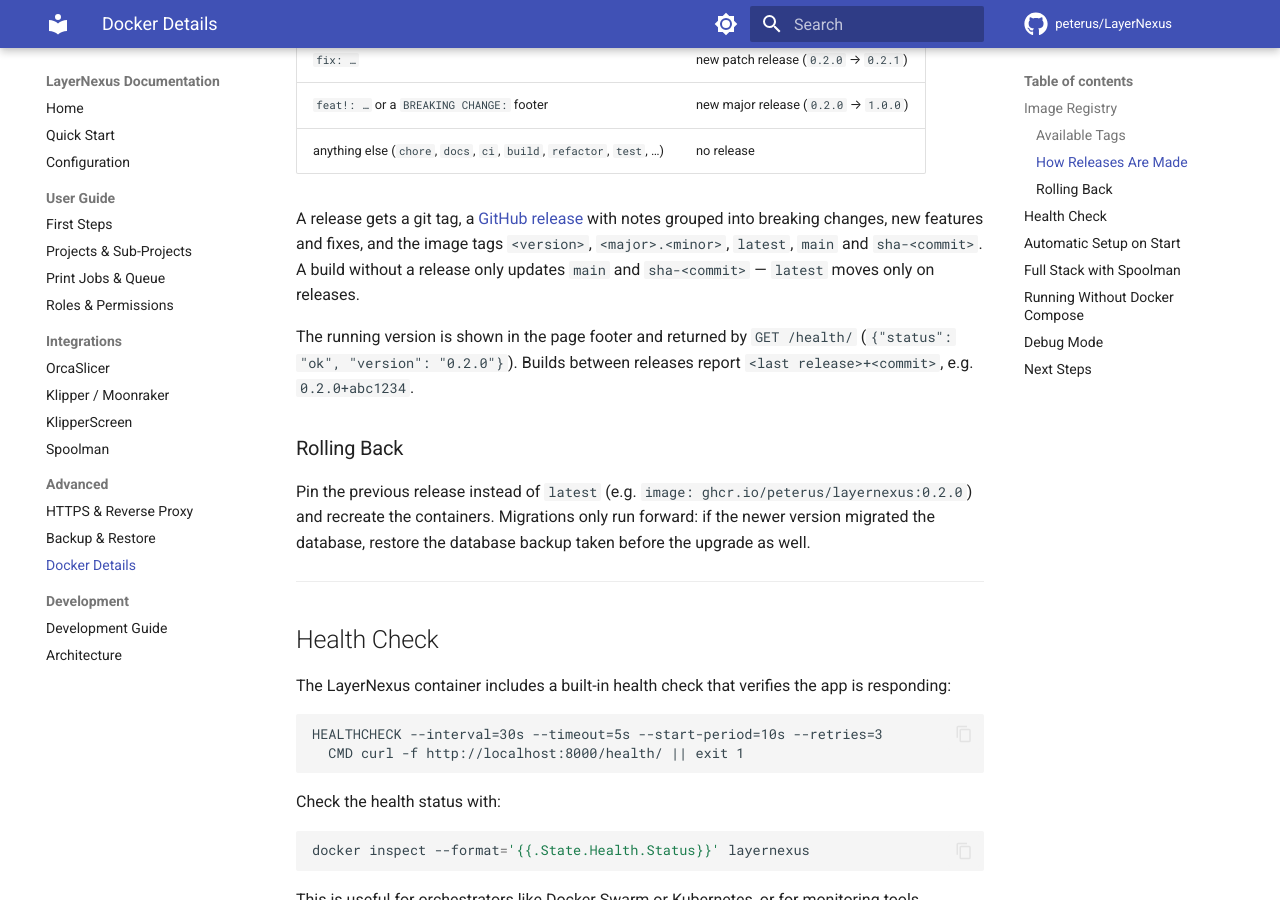
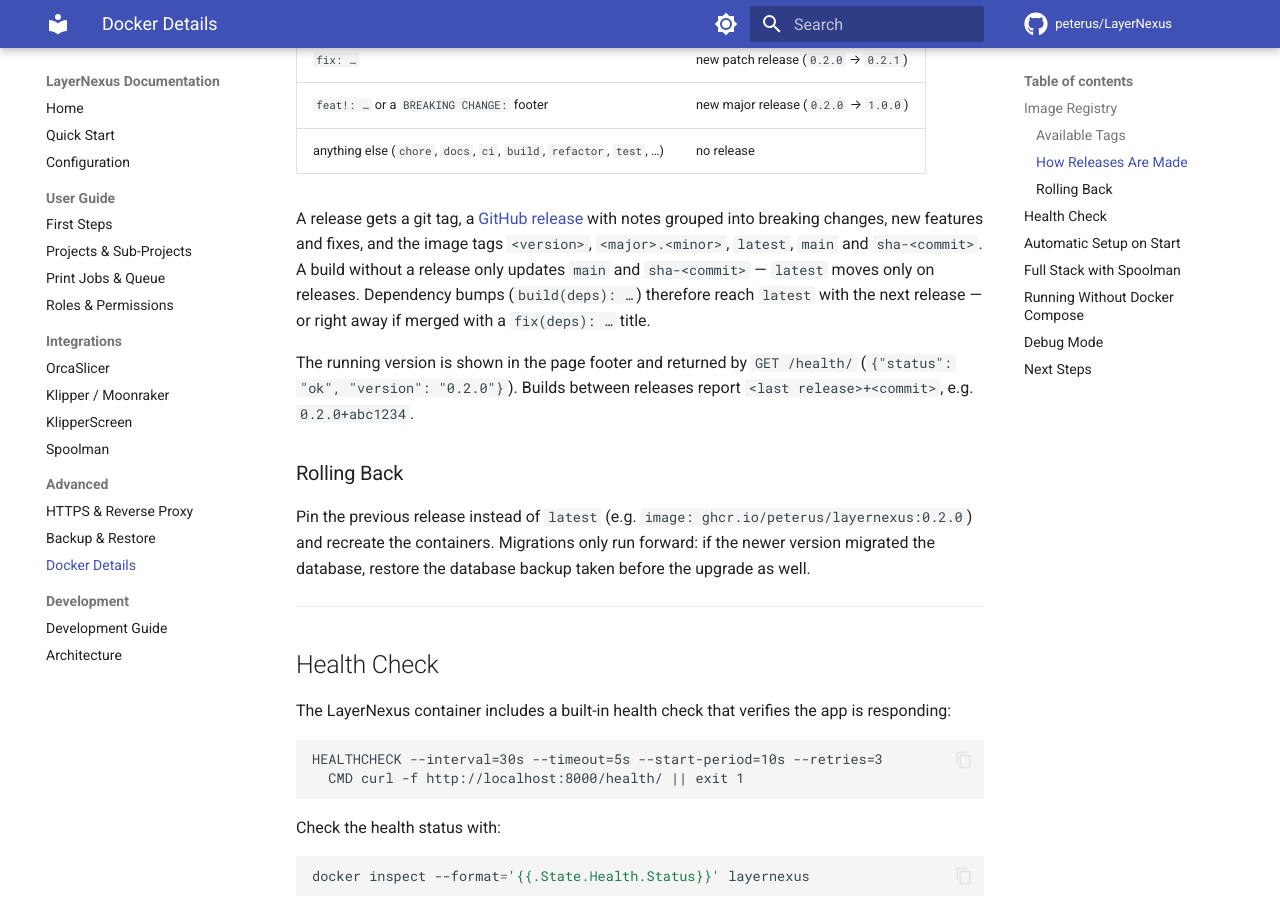
Before and after one commit to peterus/LayerNexus, an MkDocs documentation site: the page built from docs/advanced/docker.md, in a window 1280 px wide and 900 px high, scrolled down 1094 px. Built offline with MkDocs 1.6.1 and Material for MkDocs 9.7.7, drawn with Linux system fonts in a browser that asks for light colours; comment, search, counter and statistics services are not loaded.

Commit message:
Address review-loop findings (round 1)
- move release concurrency to job level so skipped runs cannot displace a pending release
- clarify the tip guard only publishes once the tip's CI is green
- document that build(deps) bumps reach :latest only with the next release / as fix(deps)

Co-Authored-By: Claude Opus 5.5 <noreply@anthropic.com>

```diff
--- a/docs/advanced/docker.md
+++ b/docs/advanced/docker.md
@@ -43,7 +43,9 @@ pull request titles (Conventional Commits) merged since the last `vX.Y.Z` tag:
 A release gets a git tag, a [GitHub release](https://github.com/peterus/LayerNexus/releases)
 with notes grouped into breaking changes, new features and fixes, and the image tags
 `<version>`, `<major>.<minor>`, `latest`, `main` and `sha-<commit>`. A build without a
-release only updates `main` and `sha-<commit>` — `latest` moves only on releases.
+release only updates `main` and `sha-<commit>` — `latest` moves only on releases. Dependency
+bumps (`build(deps): …`) therefore reach `latest` with the next release — or right away if
+merged with a `fix(deps): …` title.
 
 The running version is shown in the page footer and returned by `GET /health/`
 (`{"status": "ok", "version": "0.2.0"}`). Builds between releases report
```
Also changed, not shown: CLAUDE.md (+2 -1 lines), 1 other file.
